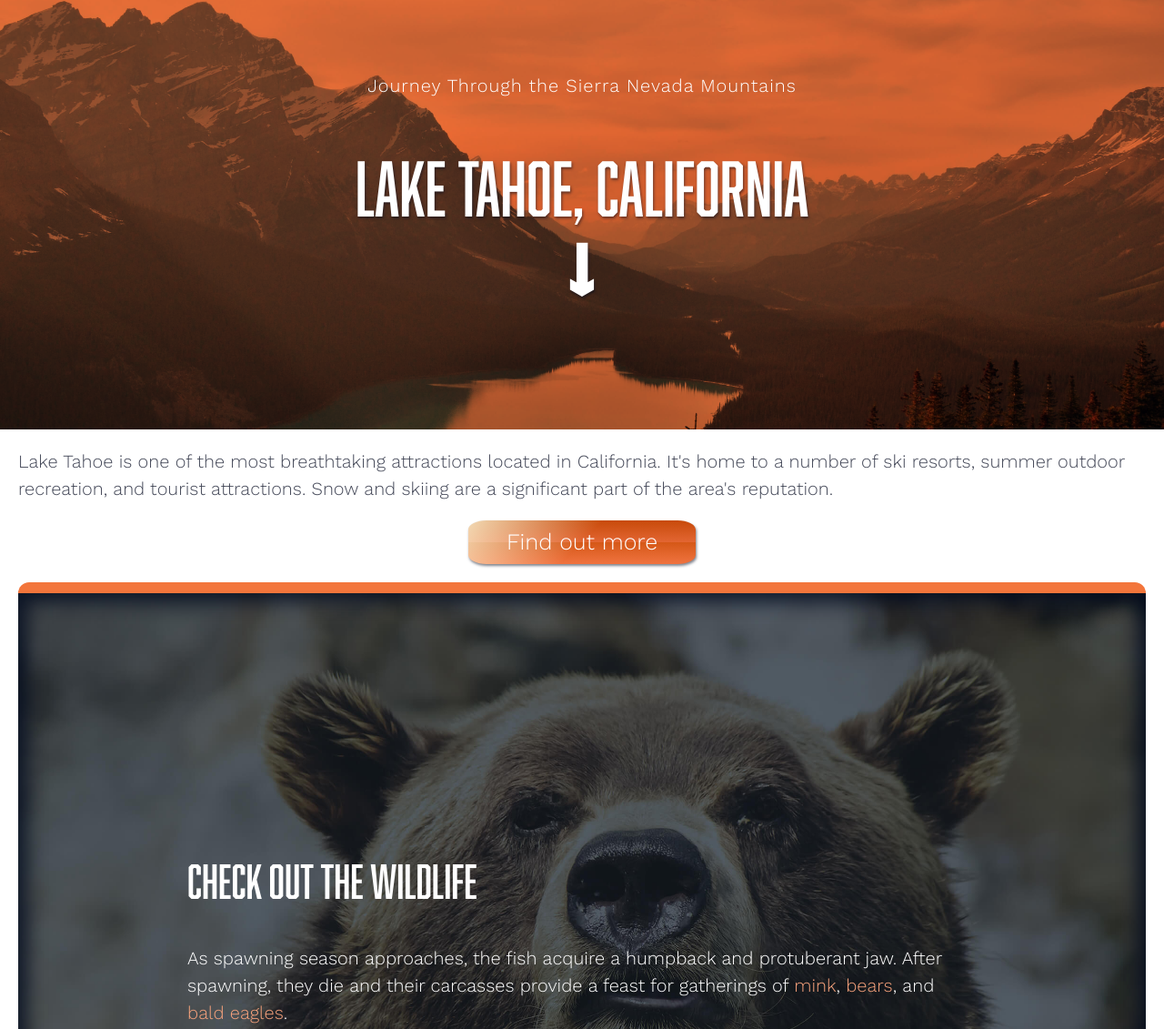
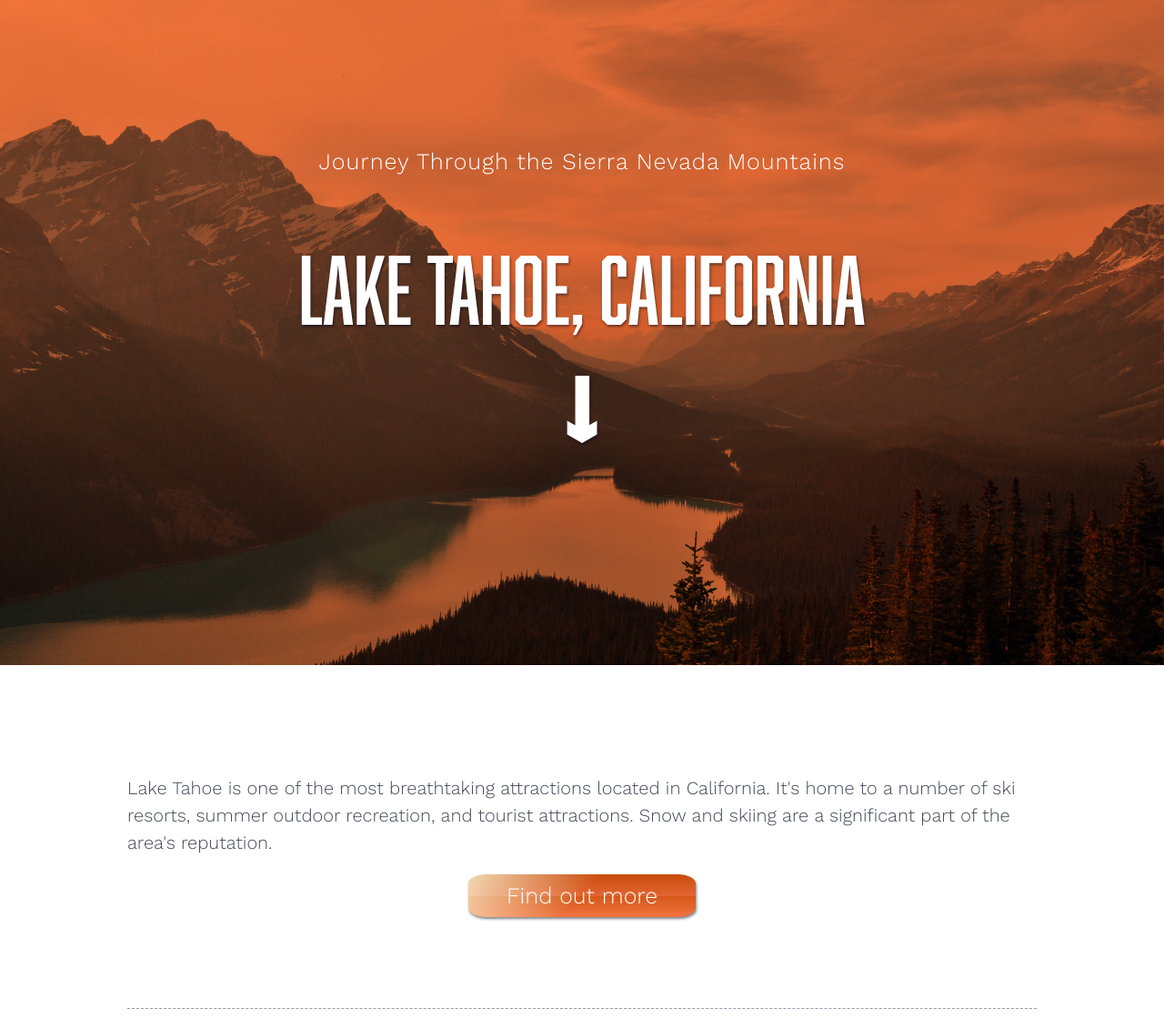
Before and after one commit to emilytrancat/ENHANCING-CSS, a plain HTML site: page index.html in a window 1280 px wide. Shown: the part 1-1132 px from the top of the page at 91% size. Drawn offline with nearby package versions, Linux system fonts and the light colour scheme.

Commit message:
Changes 13
Improving Spacing and a little bit of "Applying Media Queries"

```diff
--- a/css/style.css
+++ b/css/style.css
@@ -81,7 +81,14 @@
 }
 
 main {
+  max-width: 1000px;
+  margin: 0 auto;
   hyphens: auto;
+}
+
+section {
+  padding: 4rem 0;
+  border-bottom: 1px dashed #9599a9;
 }
 
 #wildlife {
@@ -112,8 +119,26 @@
   text-align: center;
   font-size: 1.25rem;
 }
+
+.column:first-child {
+  margin-bottom: 4rem;
+}
 /* the reason why we made this lighter is because we need to make the links specifically lighter on
 the dark background... We have other links on the white background. so the main a{ selector needs
 to be the main orange color.*/
 
 /* Media Queries ------------------- */
+@media screen and (min-width: 720px) {
+  header {
+    padding: 20vh 1rem;
+  }
+  h1 {
+  font-size: 5rem;
+  }
+  h1::after {
+    margin-top: 1rem;
+  }
+  .title {
+    font-size: 1.25rem;
+  }
+}
```
